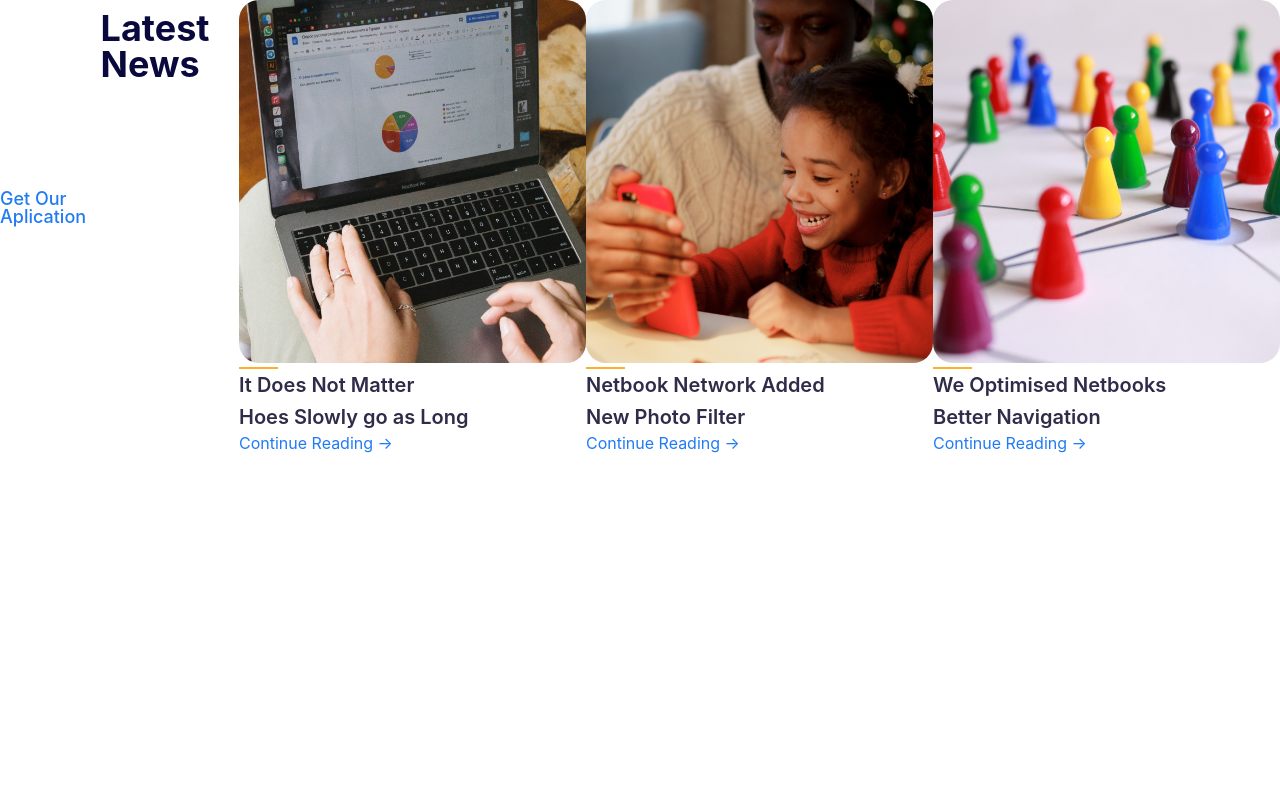
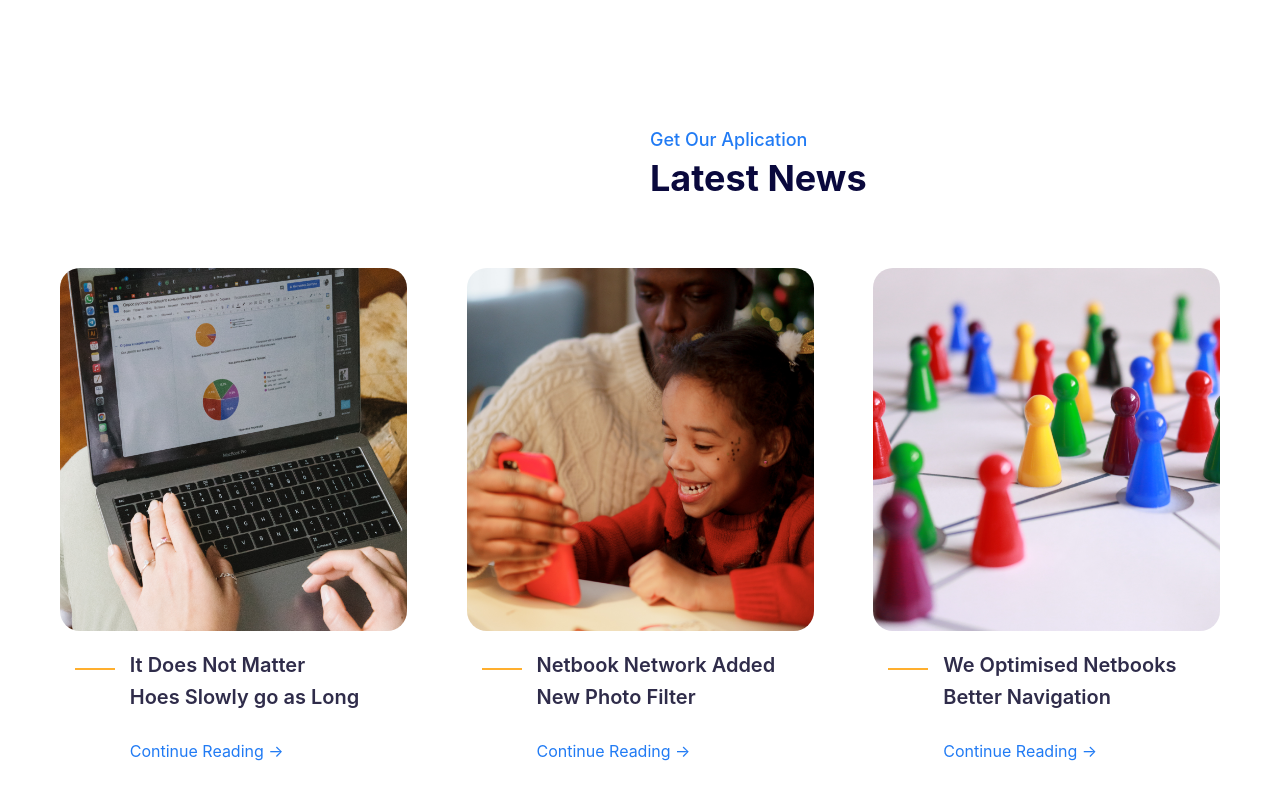
Before and after one commit to UA-Minds-15/grupo15-projeto-semanal-3, a plain HTML site: page html/index.html in a window 1280 px wide. Drawn offline with Linux system fonts and the light colour scheme.

Commit message:
finalizando e reajustando

```diff
--- a/style.css
+++ b/css/index.css
@@ -28,9 +28,20 @@ a {
     /* align-items: center; */
     display: flex;
     justify-content: space-evenly;
+    flex-wrap: wrap;
 }
 
-.latest_news > h1 {
+.latest_news > div {
+    /* display: flex;
+    flex-direction: column;
+    align-items: flex-start; */
+    position: absolute;
+    top: 130px;
+    left: 650px;
+    justify-content: center;
+}
+
+.latest_news > div > h1 {
     font-weight: 700;
     font-size: 36px;
     line-height: 36px;
@@ -39,14 +50,19 @@ a {
     margin-bottom: 74px;
 }
 
-.latest_news > a {
+.latest_news > div > a {
     font-weight: 500;
     font-size: 18px;
     line-height: 18px;
     margin-top: 190px;
-    /* position: absolute; */
-    display: flex;
-    flex-direction: column;
+    position: relative;
+    left: 35 px;
+}
+
+
+.artigo_noticias {
+    position: relative;
+    top: 268px;
 }
 
 .artigo_noticias > img {
@@ -57,8 +73,11 @@ a {
 
 .artigo_noticias > div {
     background-color: #FFAF2E;
-    width: 39px;
+    width: 40px;
     height: 2px;
+    position: relative;
+    top: 33px;
+    left: 15px;
 }
 
 .artigo_noticias > h2 {
@@ -66,22 +85,16 @@ a {
     font-size: 20px;
     line-height: 32px;
     color: #2F2C4A;
+    position: relative;
+    top: 12px;
+    left: 70px;
 }
 
 .artigo_noticias > a {
     font-weight: 400;
     font-size: 16px;
     line-height: 16px;
+    position: relative;
+    top: 40px;
+    left: 70px;
 }
-
-/*
-.artigo_noticias1 {
-    margin-left: 174px;
-    width: 347px;
-} */
-
-/* article {
-    margin-left: 174px;
-    width: 347px;
-    display: flex;
-} */
--- a/index.html
+++ b/html/index.html
@@ -5,7 +5,7 @@
     <meta charset="UTF-8">
     <meta http-equiv="X-UA-Compatible" content="IE=edge">
     <meta name="viewport" content="width=device-width, initial-scale=1.0">
-    <link rel="stylesheet" href="./style.css">
+    <link rel="stylesheet" href="../css/index.css">
     <title>Carlos</title>
 </head>
 
@@ -13,25 +13,28 @@
     <main>
 
         <section class="latest_news">
+
+            <div>
             <a href="https://play.google.com/store/apps" target="_blank">Get Our Aplication</a>
             <h1>Latest News</h1>
+            </div>
 
             <article class="artigo_noticias">
-                <img src="./img/img01.png" alt="imagem ilustrativa">
+                <img src="../img/img01.png" alt="imagem ilustrativa">
                 <div class="barra_lateral_noticias"></div>
                 <h2>It Does Not Matter <br>Hoes Slowly go as Long</h2>
                 <a href="https://uniamerica.br/" target="_blank">Continue Reading →</a>
             </article>
 
             <article class="artigo_noticias">
-                <img src="./img/img02.png" alt="imagem ilustrativa">
+                <img src="../img/img02.png" alt="imagem ilustrativa">
                 <div class="barra_lateral_noticias"></div>
                 <h2>Netbook Network Added <br>New Photo Filter</h2>
                 <a href="https://uniamerica.br/" target="_blank">Continue Reading →</a>
             </article>
 
             <article class="artigo_noticias">
-                <img src="./img/img03.png" alt="imagem ilustrativa">
+                <img src="../img/img03.png" alt="imagem ilustrativa">
                 <div class="barra_lateral_noticias"></div>
                 <h2>We Optimised Netbooks <br>Better Navigation</h2>
                 <a href="https://uniamerica.br/" target="_blank">Continue Reading →</a>
```
